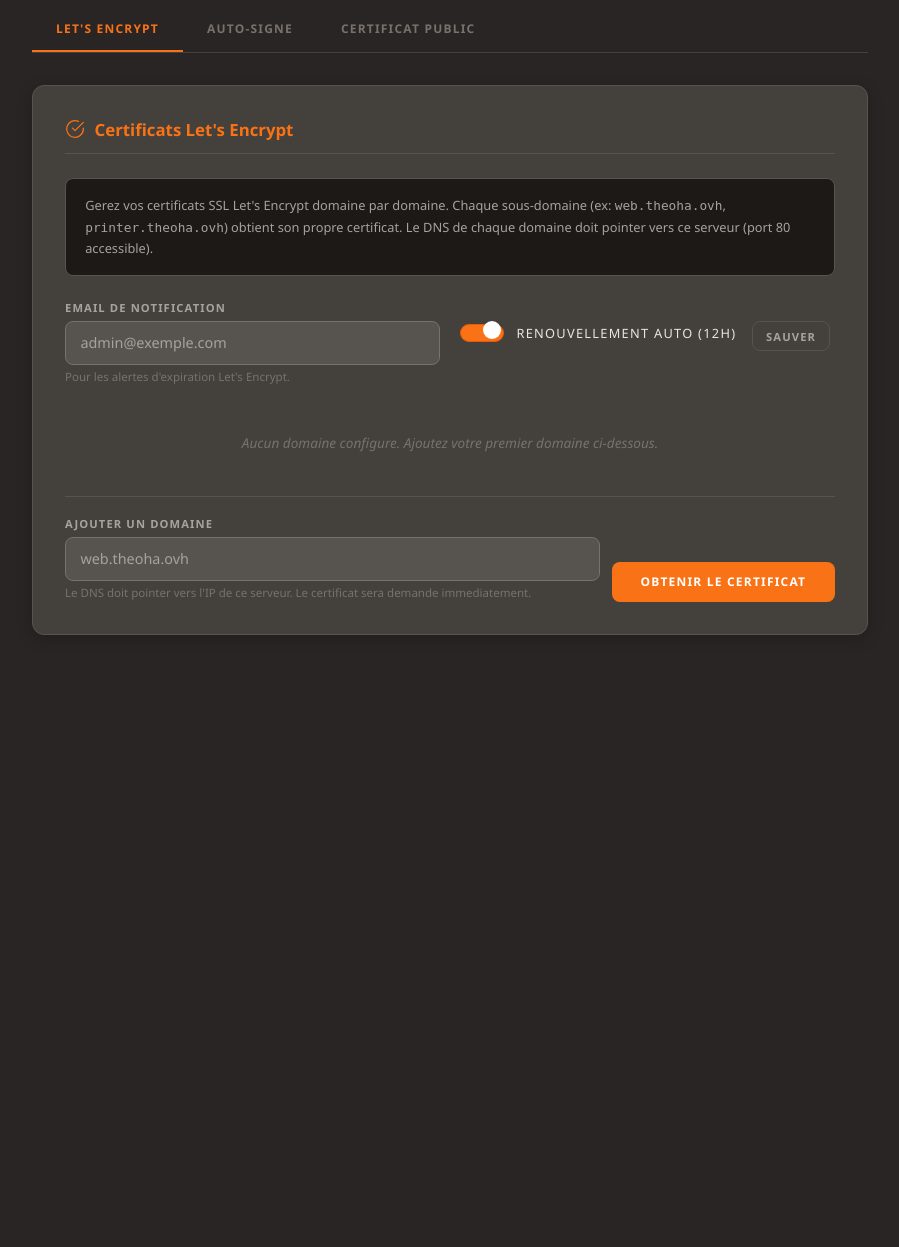
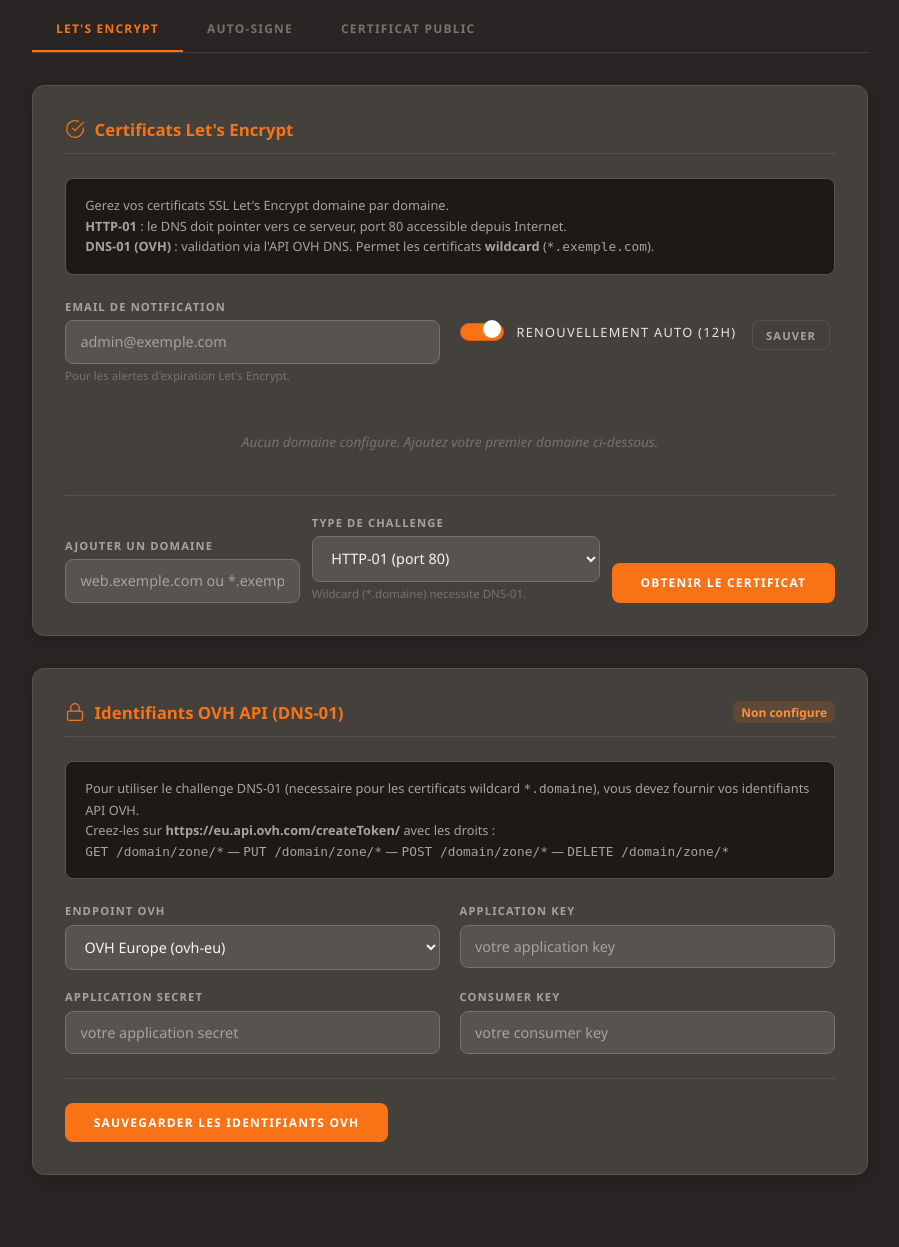
Before and after one commit to ttheoha/Reversproxy, a Flask app: page /admin/certs in a window 1280 px wide. Shown: the part 137-1384 px from the top of the page, without its empty margins (190-1089 px from the left). Before the commit the page ends 772 px from the top, so only its background shows below. Run offline with Flask 3, Linux system fonts and the light colour scheme; the visitor is signed in with stand-in values (Sample User, id 1); parts of the project's set-up code (start-up, migrations or seed data) failed here and were passed over.

Commit message:
v2.2: Challenge DNS-01 OVH, wildcard certs, fix resolution certbot
- Ajout plugin certbot-dns-ovh pour challenge DNS-01
- Support certificats wildcard (*.domaine) via API OVH
- UI: config credentials OVH, choix HTTP-01/DNS-01 par domaine
- Fix: resolution des chemins certbot (wildcard stocke sous domaine de base)
- Gunicorn timeout 300s pour supporter la propagation DNS
- Remplacement exemples theoha.ovh par exemple.com

Co-Authored-By: Claude Opus 4.6 (1M context) <noreply@anthropic.com>

```diff
--- a/app/app.py
+++ b/app/app.py
@@ -16,6 +16,7 @@ TILES_FILE = "/data/tiles.json"
 LOGOS_DIR = "/data/logos"
 LDAP_CONFIG_FILE = "/data/ldap_config.json"
 LETSENCRYPT_CONFIG_FILE = "/data/letsencrypt_config.json"
+OVH_CREDENTIALS_FILE = "/data/ovh-credentials.ini"
 CERTS_DIR = "/data/certs"
 SITES_AVAILABLE = "/etc/nginx/sites-available"
 SITES_ENABLED = "/etc/nginx/sites-enabled"
@@ -1024,12 +1025,104 @@ def save_letsencrypt_config(config):
 
 
 def get_domain_cert_paths(domain):
-    """Return (cert_path, key_path) for a domain. Checks LE first, then global."""
-    le_cert = f"/etc/letsencrypt/live/{domain}/fullchain.pem"
-    le_key = f"/etc/letsencrypt/live/{domain}/privkey.pem"
-    if os.path.exists(le_cert) and os.path.exists(le_key):
-        return le_cert, le_key
+    """Return (cert_path, key_path) for a domain. Checks LE first, then global.
+    Certbot stores wildcard certs under the base domain name (e.g. theoha.ovh/ not *.theoha.ovh/).
+    """
+    # Check paths in order of priority
+    candidates = [domain]
+
+    # For wildcard domain *.theoha.ovh, also check base name theoha.ovh
+    if domain.startswith("*."):
+        candidates.append(domain[2:])
+
+    # For subdomain aa.theoha.ovh, also check base theoha.ovh (wildcard cert)
+    parts = domain.split(".", 1)
+    if len(parts) == 2 and not domain.startswith("*."):
+        candidates.append(parts[1])
+
+    for name in candidates:
+        le_cert = f"/etc/letsencrypt/live/{name}/fullchain.pem"
+        le_key = f"/etc/letsencrypt/live/{name}/privkey.pem"
+        if os.path.exists(le_cert) and os.path.exists(le_key):
+            return le_cert, le_key
+
     return os.path.join(CERTS_DIR, "selfsigned.crt"), os.path.join(CERTS_DIR, "selfsigned.key")
+
+
+def load_ovh_credentials():
+    """Load OVH API credentials from LE config."""
+    config = load_letsencrypt_config()
+    return config.get("ovh", {
+        "endpoint": "ovh-eu",
+        "application_key": "",
+        "application_secret": "",
+        "consumer_key": "",
+    })
+
+
+def save_ovh_credentials(ovh_config):
+    """Save OVH credentials to LE config and write INI file for certbot."""
+    config = load_letsencrypt_config()
+    config["ovh"] = ovh_config
+    save_letsencrypt_config(config)
+    write_ovh_ini(ovh_config)
+
+
+def write_ovh_ini(ovh_config):
+    """Write the certbot-dns-ovh credentials INI file."""
+    ini_content = (
+        f"dns_ovh_endpoint = {ovh_config.get('endpoint', 'ovh-eu')}\n"
+        f"dns_ovh_application_key = {ovh_config.get('application_key', '')}\n"
+        f"dns_ovh_application_secret = {ovh_config.get('application_secret', '')}\n"
+        f"dns_ovh_consumer_key = {ovh_config.get('consumer_key', '')}\n"
+    )
+    with open(OVH_CREDENTIALS_FILE, "w") as f:
+        f.write(ini_content)
+    os.chmod(OVH_CREDENTIALS_FILE, 0o600)
+
+
+def ovh_credentials_ready():
+    """Check if OVH credentials are configured."""
+    ovh = load_ovh_credentials()
+    return all([
+        ovh.get("application_key"),
+        ovh.get("application_secret"),
+        ovh.get("consumer_key"),
+    ])
+
+
+def build_certbot_cmd(domain, email, challenge_type="http"):
+    """Build certbot command for the given domain and challenge type."""
+    certbot_cmd = [
+        "certbot", "certonly",
+        "--non-interactive",
+        "--agree-tos",
+        "--keep-until-expiring",
+    ]
+
+    if challenge_type == "dns-ovh":
+        # Ensure INI file exists
+        ovh = load_ovh_credentials()
+        write_ovh_ini(ovh)
+        certbot_cmd += [
+            "--dns-ovh",
+            "--dns-ovh-credentials", OVH_CREDENTIALS_FILE,
+            "--dns-ovh-propagation-seconds", "60",
+        ]
+    else:
+        certbot_cmd += [
+            "--webroot",
+            "-w", "/var/www/certbot",
+        ]
+
+    certbot_cmd += ["-d", domain]
+
+    if email:
+        certbot_cmd += ["-m", email]
+    else:
+        certbot_cmd += ["--register-unsafely-without-email"]
+
+    return certbot_cmd
 
 
 @app.route("/admin/certs")
@@ -1039,8 +1132,9 @@ def certs():
     le_config = load_letsencrypt_config()
     # Enrich each domain with cert info
     for d in le_config.get("domains", []):
-        le_cert = f"/etc/letsencrypt/live/{d['domain']}/fullchain.pem"
-        if os.path.exists(le_cert):
+        cert_path, _ = get_domain_cert_paths(d["domain"])
+        le_cert = cert_path
+        if not le_cert.endswith("selfsigned.crt"):
             try:
                 result = subprocess.run(
                     ["openssl", "x509", "-in", le_cert, "-noout", "-enddate", "-checkend", "2592000"],
@@ -1055,7 +1149,10 @@ def certs():
                 d["has_cert"] = False
         else:
             d["has_cert"] = False
-    return render_template("certs.html", cert_info=cert_info, le_config=le_config)
+    ovh_config = load_ovh_credentials()
+    ovh_ready = ovh_credentials_ready()
+    return render_template("certs.html", cert_info=cert_info, le_config=le_config,
+                           ovh_config=ovh_config, ovh_ready=ovh_ready)
 
 
 @app.route("/admin/certs/selfsigned", methods=["POST"])
@@ -1145,13 +1242,39 @@ def certs_letsencrypt_settings():
     return redirect(url_for("certs"))
 
 
+@app.route("/admin/certs/ovh/save", methods=["POST"])
+@login_required
+def certs_ovh_save():
+    """Save OVH API credentials."""
+    ovh_config = {
+        "endpoint": request.form.get("ovh_endpoint", "ovh-eu").strip(),
+        "application_key": request.form.get("ovh_application_key", "").strip(),
+        "application_secret": request.form.get("ovh_application_secret", "").strip(),
+        "consumer_key": request.form.get("ovh_consumer_key", "").strip(),
+    }
+    save_ovh_credentials(ovh_config)
+    flash("Identifiants OVH API sauvegardes.", "success")
+    return redirect(url_for("certs"))
+
+
 @app.route("/admin/certs/letsencrypt/add", methods=["POST"])
 @login_required
 def certs_letsencrypt_add():
     """Request a LE certificate for a new domain."""
     domain = request.form.get("le_domain", "").strip().lower()
+    challenge_type = request.form.get("challenge_type", "http")
+
     if not domain:
         flash("Veuillez renseigner un nom de domaine.", "error")
+        return redirect(url_for("certs"))
+
+    # Wildcard requires DNS-01
+    if "*" in domain and challenge_type != "dns-ovh":
+        flash("Les certificats wildcard (*.domaine) necessitent le challenge DNS-01 OVH.", "error")
+        return redirect(url_for("certs"))
+
+    if challenge_type == "dns-ovh" and not ovh_credentials_ready():
+        flash("Configurez d'abord les identifiants OVH API avant d'utiliser le challenge DNS.", "error")
         return redirect(url_for("certs"))
 
     config = load_letsencrypt_config()
@@ -1163,43 +1286,35 @@ def certs_letsencrypt_add():
         flash(f"Le domaine {domain} est deja dans la liste.", "error")
         return redirect(url_for("certs"))
 
-    # Run certbot for this domain
-    certbot_cmd = [
-        "certbot", "certonly",
-        "--webroot",
-        "-w", "/var/www/certbot",
-        "-d", domain,
-        "--non-interactive",
-        "--agree-tos",
-        "--keep-until-expiring",
-    ]
-    if email:
-        certbot_cmd += ["-m", email]
-    else:
-        certbot_cmd += ["--register-unsafely-without-email"]
+    # Build and run certbot command
+    certbot_cmd = build_certbot_cmd(domain, email, challenge_type)
+
+    # DNS-01 can take longer (propagation)
+    timeout = 180 if challenge_type == "dns-ovh" else 120
 
     try:
         result = subprocess.run(
-            certbot_cmd, capture_output=True, text=True, timeout=120
+            certbot_cmd, capture_output=True, text=True, timeout=timeout
         )
         if result.returncode != 0:
             error_msg = result.stderr.strip() or result.stdout.strip()
-            # Add domain with error status
             config.setdefault("domains", []).append({
                 "domain": domain,
+                "challenge": challenge_type,
                 "status": "error",
-                "error": error_msg[:200],
+                "error": error_msg[:300],
             })
             save_letsencrypt_config(config)
             flash(f"Erreur certbot pour {domain} : {error_msg}", "error")
             return redirect(url_for("certs"))
     except subprocess.TimeoutExpired:
-        flash(f"Certbot timeout pour {domain}. Verifiez que le port 80 est accessible.", "error")
+        flash(f"Certbot timeout pour {domain}. Verifiez la configuration.", "error")
         return redirect(url_for("certs"))
 
     # Success - add domain
     config.setdefault("domains", []).append({
         "domain": domain,
+        "challenge": challenge_type,
         "status": "active",
     })
     save_letsencrypt_config(config)
@@ -1210,7 +1325,7 @@ def certs_letsencrypt_add():
     ok, msg = reload_nginx()
 
     if ok:
-        flash(f"Certificat Let's Encrypt obtenu pour {domain}.", "success")
+        flash(f"Certificat Let's Encrypt obtenu pour {domain} (challenge {challenge_type}).", "success")
     else:
         flash(f"Certificat obtenu pour {domain} mais erreur Nginx : {msg}", "error")
 
@@ -1241,23 +1356,22 @@ def certs_letsencrypt_renew(domain):
     config = load_letsencrypt_config()
     email = config.get("email", "")
 
-    certbot_cmd = [
-        "certbot", "certonly",
-        "--webroot",
-        "-w", "/var/www/certbot",
-        "-d", domain,
-        "--non-interactive",
-        "--agree-tos",
-        "--force-renewal",
-    ]
-    if email:
-        certbot_cmd += ["-m", email]
-    else:
-        certbot_cmd += ["--register-unsafely-without-email"]
+    # Find the challenge type used for this domain
+    challenge_type = "http"
+    for d in config.get("domains", []):
+        if d["domain"] == domain:
+            challenge_type = d.get("challenge", "http")
+            break
+
+    certbot_cmd = build_certbot_cmd(domain, email, challenge_type)
+    # Replace --keep-until-expiring with --force-renewal
+    certbot_cmd = [x if x != "--keep-until-expiring" else "--force-renewal" for x in certbot_cmd]
+
+    timeout = 180 if challenge_type == "dns-ovh" else 120
 
     try:
         result = subprocess.run(
-            certbot_cmd, capture_output=True, text=True, timeout=120
+            certbot_cmd, capture_output=True, text=True, timeout=timeout
         )
         if result.returncode != 0:
             error_msg = result.stderr.strip() or result.stdout.strip()
@@ -1312,9 +1426,11 @@ def certs_letsencrypt_renew_all():
 @login_required
 def certs_letsencrypt_test(domain):
     """Test if a specific domain's LE certificate is valid."""
-    le_cert = f"/etc/letsencrypt/live/{domain}/fullchain.pem"
-
-    if not os.path.exists(le_cert):
+    cert_path, _ = get_domain_cert_paths(domain)
+    le_cert = cert_path
+
+    # Check it's actually a LE cert, not the fallback
+    if le_cert.endswith("selfsigned.crt"):
         return jsonify({"ok": False, "error": f"Certificat introuvable pour {domain}."})
 
     try:
--- a/app/templates/certs.html
+++ b/app/templates/certs.html
@@ -253,9 +253,9 @@
                     Certificats Let's Encrypt
                 </div>
                 <div class="info-box">
-                    Gerez vos certificats SSL Let's Encrypt domaine par domaine.
-                    Chaque sous-domaine (ex: <code>web.theoha.ovh</code>, <code>printer.theoha.ovh</code>)
-                    obtient son propre certificat. Le DNS de chaque domaine doit pointer vers ce serveur (port 80 accessible).
+                    Gerez vos certificats SSL Let's Encrypt domaine par domaine.<br>
+                    <strong>HTTP-01</strong> : le DNS doit pointer vers ce serveur, port 80 accessible depuis Internet.<br>
+                    <strong>DNS-01 (OVH)</strong> : validation via l'API OVH DNS. Permet les certificats <strong>wildcard</strong> (<code>*.exemple.com</code>).
                 </div>
 
                 <!-- Global settings -->
@@ -285,11 +285,18 @@
                 <!-- Domain list -->
                 {% if le_config.domains %}
                 <table>
-                    <thead><tr><th>Domaine</th><th>Statut</th><th>Expiration</th><th>Actions</th></tr></thead>
+                    <thead><tr><th>Domaine</th><th>Challenge</th><th>Statut</th><th>Expiration</th><th>Actions</th></tr></thead>
                     <tbody>
                         {% for d in le_config.domains %}
                         <tr>
                             <td><code style="font-size:0.85rem;">{{ d.domain }}</code></td>
+                            <td>
+                                {% if d.get('challenge') == 'dns-ovh' %}
+                                    <span class="badge" style="background:rgba(59,130,246,0.15); color:#3b82f6;">DNS-OVH</span>
+                                {% else %}
+                                    <span class="badge" style="background:rgba(168,162,158,0.15); color:#a8a29e;">HTTP</span>
+                                {% endif %}
+                            </td>
                             <td>
                                 {% if d.has_cert and not d.get('expiry_warning') %}
                                     <span class="badge badge-active">Actif</span>
@@ -314,7 +321,7 @@
                                                 onclick="return confirm('Retirer {{ d.domain }} de Let\'s Encrypt ?')">Retirer</button>
                                     </form>
                                 </div>
-                                <div class="test-result" id="test-{{ d.domain | replace('.', '-') }}"></div>
+                                <div class="test-result" id="test-{{ d.domain | replace('.', '-') | replace('*', 'wc') }}"></div>
                             </td>
                         </tr>
                         {% endfor %}
@@ -335,12 +342,73 @@
 
                 <!-- Add domain form -->
                 <form method="POST" action="{{ url_for('certs_letsencrypt_add') }}" class="add-domain-form">
-                    <div class="form-group" style="flex:1; min-width:250px;">
+                    <div class="form-group" style="flex:1; min-width:220px;">
                         <label for="le_domain">Ajouter un domaine</label>
-                        <input type="text" id="le_domain" name="le_domain" placeholder="web.theoha.ovh">
-                        <div class="form-help">Le DNS doit pointer vers l'IP de ce serveur. Le certificat sera demande immediatement.</div>
+                        <input type="text" id="le_domain" name="le_domain" placeholder="web.exemple.com ou *.exemple.com">
+                    </div>
+                    <div class="form-group" style="min-width:160px;">
+                        <label for="challenge_type">Type de challenge</label>
+                        <select name="challenge_type" id="challenge_type" style="padding:0.7rem 0.9rem; border-radius:8px; border:1px solid #78716c; background:#57534e; color:#f5f5f4; font-size:0.9rem;">
+                            <option value="http">HTTP-01 (port 80)</option>
+                            <option value="dns-ovh" {% if not ovh_ready %}disabled{% endif %}>DNS-01 (OVH API){% if not ovh_ready %} — non configure{% endif %}</option>
+                        </select>
+                        <div class="form-help">Wildcard (*.domaine) necessite DNS-01.</div>
                     </div>
                     <button type="submit" class="btn btn-primary">Obtenir le certificat</button>
+                </form>
+            </div>
+
+            <!-- OVH API Credentials -->
+            <div class="section">
+                <div class="section-title">
+                    <svg viewBox="0 0 24 24" fill="none" stroke="#f97316" stroke-width="1.5" stroke-linecap="round" stroke-linejoin="round">
+                        <rect x="3" y="11" width="18" height="11" rx="2" ry="2"/>
+                        <path d="M7 11V7a5 5 0 0 1 10 0v4"/>
+                    </svg>
+                    Identifiants OVH API (DNS-01)
+                    {% if ovh_ready %}
+                        <span class="badge badge-active" style="margin-left:auto;">Configure</span>
+                    {% else %}
+                        <span class="badge badge-pending" style="margin-left:auto;">Non configure</span>
+                    {% endif %}
+                </div>
+                <div class="info-box">
+                    Pour utiliser le challenge DNS-01 (necessaire pour les certificats wildcard <code>*.domaine</code>),
+                    vous devez fournir vos identifiants API OVH.<br>
+                    Creez-les sur <strong>https://eu.api.ovh.com/createToken/</strong> avec les droits :<br>
+                    <code>GET /domain/zone/*</code> — <code>PUT /domain/zone/*</code> — <code>POST /domain/zone/*</code> — <code>DELETE /domain/zone/*</code>
+                </div>
+                <form method="POST" action="{{ url_for('certs_ovh_save') }}">
+                    <div class="form-grid">
+                        <div class="form-group">
+                            <label for="ovh_endpoint">Endpoint OVH</label>
+                            <select name="ovh_endpoint" id="ovh_endpoint" style="padding:0.7rem 0.9rem; border-radius:8px; border:1px solid #78716c; background:#57534e; color:#f5f5f4; font-size:0.9rem;">
+                                <option value="ovh-eu" {% if ovh_config.endpoint == 'ovh-eu' %}selected{% endif %}>OVH Europe (ovh-eu)</option>
+                                <option value="ovh-ca" {% if ovh_config.endpoint == 'ovh-ca' %}selected{% endif %}>OVH Canada (ovh-ca)</option>
+                                <option value="ovh-us" {% if ovh_config.endpoint == 'ovh-us' %}selected{% endif %}>OVH US (ovh-us)</option>
+                                <option value="kimsufi-eu" {% if ovh_config.endpoint == 'kimsufi-eu' %}selected{% endif %}>Kimsufi EU</option>
+                                <option value="soyoustart-eu" {% if ovh_config.endpoint == 'soyoustart-eu' %}selected{% endif %}>SoYouStart EU</option>
+                            </select>
+                        </div>
+                        <div class="form-group">
+                            <label for="ovh_application_key">Application Key</label>
+                            <input type="text" id="ovh_application_key" name="ovh_application_key"
+                                   value="{{ ovh_config.application_key }}" placeholder="votre application key">
+                        </div>
+                        <div class="form-group">
+                            <label for="ovh_application_secret">Application Secret</label>
+                            <input type="password" id="ovh_application_secret" name="ovh_application_secret"
+                                   value="{{ ovh_config.application_secret }}" placeholder="votre application secret">
+                        </div>
+                        <div class="form-group">
+                            <label for="ovh_consumer_key">Consumer Key</label>
+                            <input type="text" id="ovh_consumer_key" name="ovh_consumer_key"
+                                   value="{{ ovh_config.consumer_key }}" placeholder="votre consumer key">
+                        </div>
+                    </div>
+                    <div class="actions-bar">
+                        <button type="submit" class="btn btn-primary">Sauvegarder les identifiants OVH</button>
+                    </div>
                 </form>
             </div>
         </div>
@@ -418,7 +486,7 @@
         }
 
         function testDomain(domain) {
-            var id = 'test-' + domain.replace(/\./g, '-');
+            var id = 'test-' + domain.replace(/\./g, '-').replace(/\*/g, 'wc');
             var box = document.getElementById(id);
             box.style.display = 'block';
             box.className = 'test-result test-loading';
```
Also changed, not shown: 3 other files.
